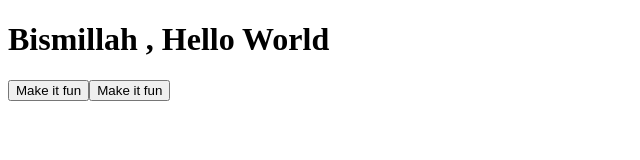
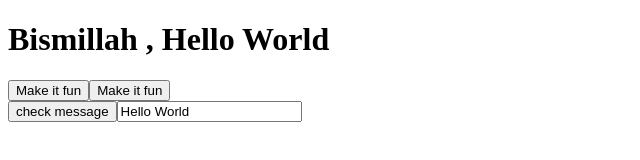
Before and after one commit to ahmadbadrululum/Vue-Fundamental-1, a plain HTML site: page index.html in a window 1280 px wide. Shown: the whole page, without its empty margins (0-640 px from the left). Drawn offline with nearby package versions, Linux system fonts and the light colour scheme.

Commit message:
metode two way untuk check dan input langsung

```diff
--- a/index.html
+++ b/index.html
@@ -10,6 +10,13 @@
         <h1>Bismillah , {{ message }}</h1>
         <button @click="makeItFun()"> Make it fun</button>
         <button v-on:click="makeItFun()"> Make it fun</button>
+
+
+        <br>
+        <!-- check message -->
+        <button @click="checkMessage()"> check message </button>
+
+        <input type="text" v-model="message">
     </div>
 
 
@@ -25,6 +32,13 @@
             methods: {
                 makeItFun() {
                     this.message = this.message + ' kuyss !!!'
+                },
+                checkMessage() {
+                    if (this.message == 'Hello World')
+                        alert('Hello World')
+                    else
+                        alert('Hello World kuyss !!!')
+
                 }
             }
         }
```
